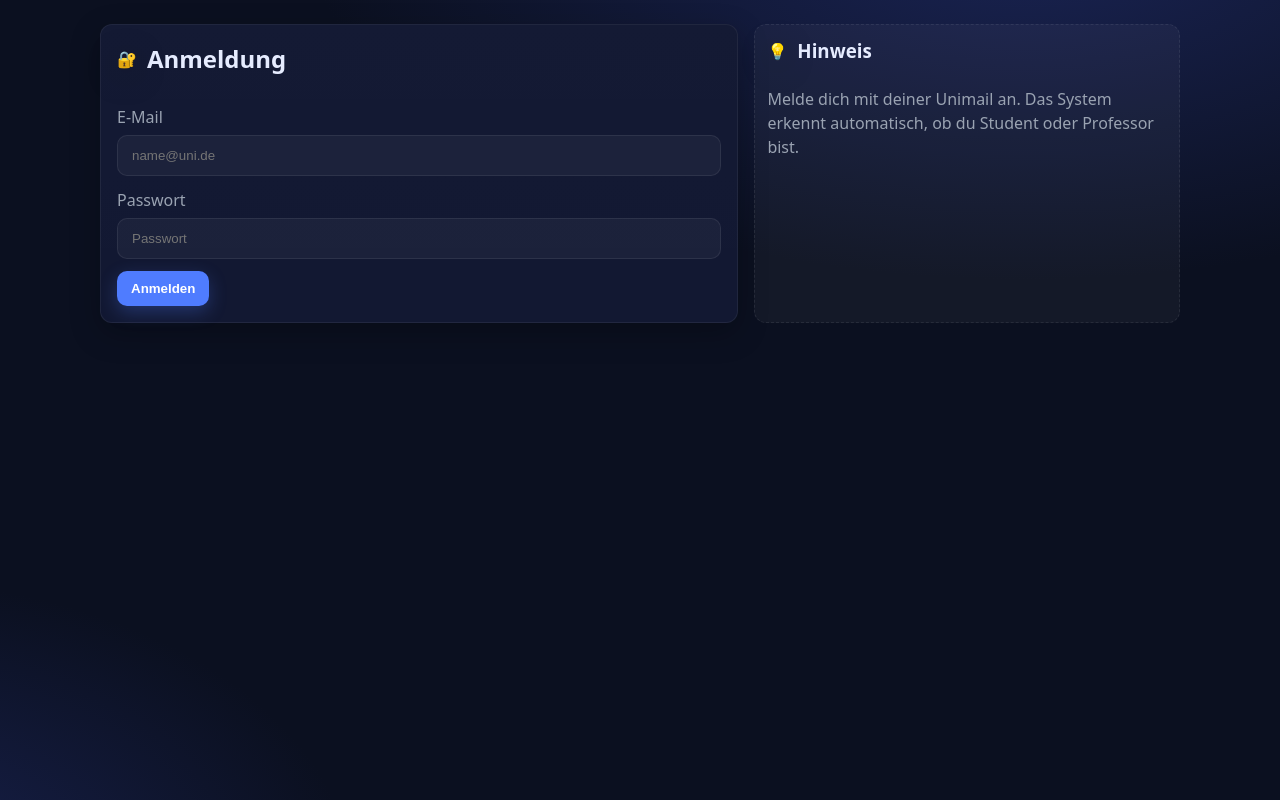
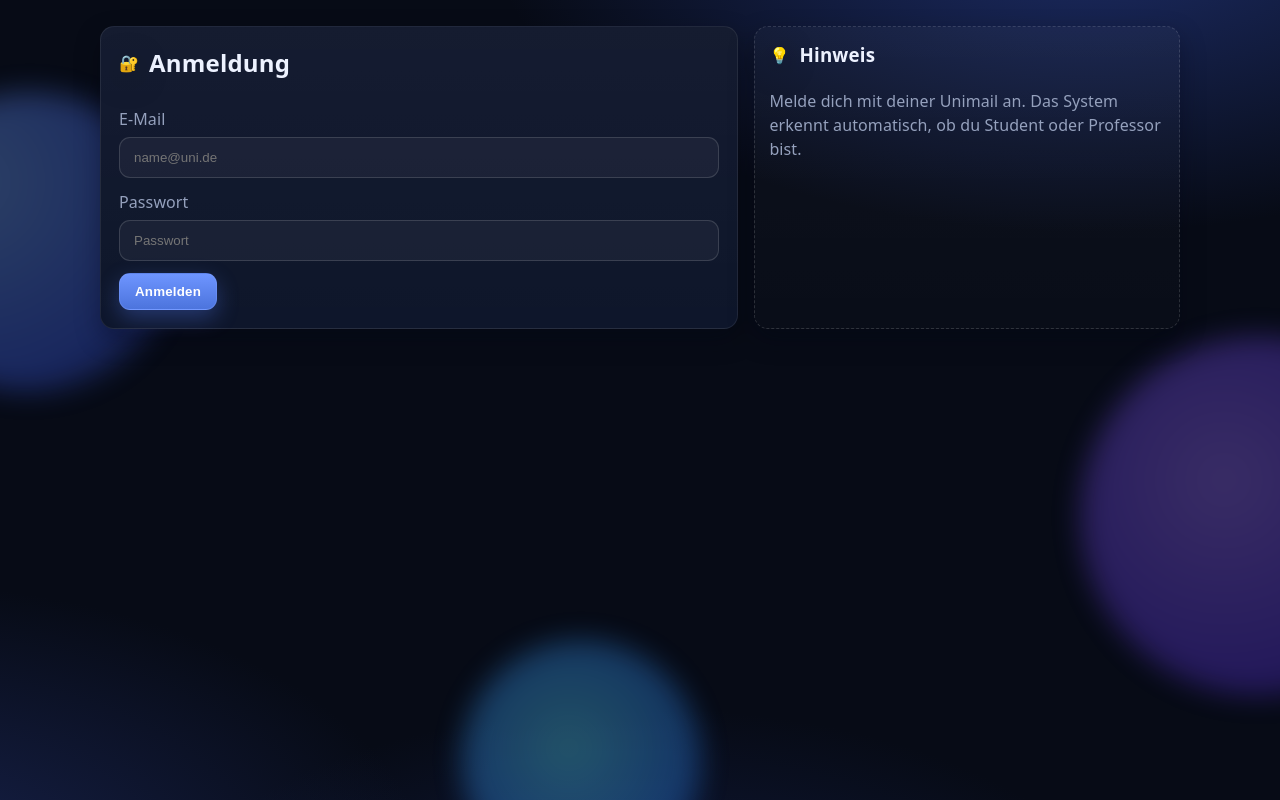
Before and after one commit to Alhag-Ali/AI-Based-Web-Exam-Simulation-with-Automated-Identity-Verification, a React (Create React App) app in the folder AiExam/frontend/: page / in a window 1280 px wide. Built offline with nearby package versions, Linux system fonts and the light colour scheme.

Commit message:
adjusted design

```diff
--- a/AiExam/frontend/src/App.css
+++ b/AiExam/frontend/src/App.css
@@ -1,16 +1,21 @@
 :root {
-  --bg: #0b1020;
-  --panel: #111832;
-  --panel-2: #0f1530;
-  --muted: #9aa3b2;
-  --text: #e6ecff;
-  --primary: #4f7cff;
-  --primary-600: #3f66d0;
+  --bg: #070b16;
+  --bg-2: #0a1226;
+  --panel: #0e1730;
+  --panel-2: #0b1328;
+  --muted: #95a1bd;
+  --text: #edf2ff;
+  --primary: #5d88ff;
+  --primary-600: #4a72db;
+  --primary-soft: rgba(93, 136, 255, 0.2);
   --success: #22c55e;
   --danger: #ef4444;
   --warning: #f59e0b;
-  --ring: 0 0 0 3px rgba(79, 124, 255, 0.35);
-  --radius: 12px;
+  --ring: 0 0 0 4px rgba(93, 136, 255, 0.3);
+  --radius: 14px;
+  --radius-lg: 18px;
+  --shadow-md: 0 16px 38px rgba(2, 7, 20, 0.45);
+  --shadow-sm: 0 10px 24px rgba(2, 7, 20, 0.35);
 }
 
 * { box-sizing: border-box; }
@@ -19,29 +24,73 @@ html, body, #root {
   height: 100%;
 }
 
+.app-shell {
+  min-height: 100%;
+  position: relative;
+  overflow-x: hidden;
+}
+
+.bg-orb {
+  position: fixed;
+  border-radius: 999px;
+  filter: blur(14px);
+  pointer-events: none;
+  z-index: 0;
+  opacity: 0.34;
+}
+
+.orb-a {
+  width: 300px;
+  height: 300px;
+  top: 92px;
+  left: -120px;
+  background: radial-gradient(circle at 30% 30%, #74a7ff, #3c5ce9 70%, transparent 100%);
+}
+
+.orb-b {
+  width: 360px;
+  height: 360px;
+  top: 42%;
+  right: -160px;
+  background: radial-gradient(circle at 40% 40%, #9b6eff, #5b34df 68%, transparent 100%);
+}
+
+.orb-c {
+  width: 240px;
+  height: 240px;
+  bottom: -80px;
+  left: 36%;
+  background: radial-gradient(circle at 45% 45%, #58dcff, #297cf2 72%, transparent 100%);
+}
+
 body {
   margin: 0;
-  background: radial-gradient(1200px 600px at 80% -10%, #1a2455 0%, rgba(10,15,35,0) 60%),
-              radial-gradient(800px 500px at -10% 110%, #18214e 0%, rgba(10,15,35,0) 60%),
+  background:
+              radial-gradient(1000px 520px at 85% -10%, #1d2d68 0%, rgba(6,10,22,0) 60%),
+              radial-gradient(900px 480px at -10% 110%, #18234f 0%, rgba(6,10,22,0) 62%),
+              radial-gradient(700px 350px at 50% 120%, #111b3f 0%, rgba(6,10,22,0) 72%),
               var(--bg);
   color: var(--text);
   font-family: ui-sans-serif, system-ui, -apple-system, Segoe UI, Roboto, Helvetica, Arial, "Apple Color Emoji", "Segoe UI Emoji";
   line-height: 1.5;
+  letter-spacing: 0.1px;
 }
 
 .container {
   width: min(1080px, 92%);
   margin: 0 auto;
-  padding: 24px 0 48px;
+  padding: 26px 0 52px;
+  position: relative;
+  z-index: 1;
 }
 
 .topbar {
   position: sticky;
   top: 0;
   z-index: 10;
-  background: rgba(11,16,32,0.65);
-  backdrop-filter: saturate(140%) blur(8px);
-  border-bottom: 1px solid rgba(255,255,255,0.06);
+  background: rgba(6, 12, 28, 0.74);
+  backdrop-filter: saturate(150%) blur(12px);
+  border-bottom: 1px solid rgba(255,255,255,0.08);
 }
 .topbar-inner {
   width: min(1080px, 92%);
@@ -51,78 +100,125 @@ body {
   justify-content: space-between;
   padding: 12px 0;
 }
+
+.hero {
+  margin-bottom: 18px;
+  padding: 20px;
+  border: 1px solid rgba(123, 160, 255, 0.28);
+  background:
+    linear-gradient(130deg, rgba(101, 142, 255, 0.24), rgba(101, 142, 255, 0) 50%),
+    linear-gradient(180deg, rgba(255,255,255,0.05), rgba(255,255,255,0.015)),
+    var(--panel);
+}
+
+.hero-title {
+  font-size: clamp(22px, 3vw, 30px);
+  font-weight: 800;
+  line-height: 1.2;
+  color: #f4f7ff;
+}
+
+.hero-subtle {
+  margin-top: 8px;
+  color: #b8c6e6;
+  max-width: 72ch;
+}
 .brand {
   display: flex;
   align-items: center;
-  gap: 10px;
+  gap: 11px;
   font-weight: 700;
-  letter-spacing: .3px;
+  letter-spacing: .35px;
+  color: #f2f6ff;
 }
 .brand .logo {
-  width: 28px;
-  height: 28px;
-  border-radius: 8px;
-  background: linear-gradient(135deg, #7096ff, #a06bff);
-  box-shadow: inset 0 0 0 1px rgba(255,255,255,0.15);
+  width: 30px;
+  height: 30px;
+  border-radius: 10px;
+  background: linear-gradient(135deg, #79a0ff, #9a6dff 55%, #6fe8ff);
+  box-shadow:
+    inset 0 0 0 1px rgba(255,255,255,0.2),
+    0 8px 20px rgba(103, 137, 255, 0.3);
 }
 
 .panel {
-  background: linear-gradient(180deg, rgba(255,255,255,0.02), rgba(255,255,255,0.01)) , var(--panel);
-  border: 1px solid rgba(255,255,255,0.06);
-  border-radius: var(--radius);
-  box-shadow: 0 10px 30px rgba(0,0,0,0.25);
+  background:
+    linear-gradient(165deg, rgba(255,255,255,0.08), rgba(255,255,255,0) 35%),
+    linear-gradient(180deg, rgba(255,255,255,0.03), rgba(255,255,255,0.015)),
+    var(--panel);
+  border: 1px solid rgba(255,255,255,0.09);
+  border-radius: var(--radius-lg);
+  box-shadow: var(--shadow-md);
 }
 .card {
-  background: linear-gradient(180deg, rgba(255,255,255,0.02), rgba(255,255,255,0.01)) , var(--panel-2);
-  border: 1px solid rgba(255,255,255,0.06);
+  background:
+    linear-gradient(180deg, rgba(255,255,255,0.04), rgba(255,255,255,0.012)),
+    var(--panel-2);
+  border: 1px solid rgba(255,255,255,0.08);
   border-radius: var(--radius);
-  padding: 16px;
+  padding: 18px;
+  box-shadow: var(--shadow-sm);
 }
 .subtle {
   color: var(--muted);
 }
 .muted-box {
-  background: rgba(255,255,255,0.04);
-  border: 1px dashed rgba(255,255,255,0.08);
+  background: linear-gradient(180deg, rgba(255,255,255,0.03), rgba(255,255,255,0.01));
+  border: 1px dashed rgba(255,255,255,0.14);
   border-radius: var(--radius);
-  padding: 12px;
+  padding: 14px;
 }
 .success-box {
-  background: rgba(34, 197, 94, 0.1);
-  border: 1px solid rgba(34, 197, 94, 0.3);
+  background: linear-gradient(180deg, rgba(34, 197, 94, 0.17), rgba(34, 197, 94, 0.08));
+  border: 1px solid rgba(34, 197, 94, 0.45);
   border-radius: var(--radius);
-  padding: 16px;
+  padding: 14px 16px;
 }
 .error-box {
-  background: rgba(239, 68, 68, 0.1);
-  border: 1px solid rgba(239, 68, 68, 0.3);
+  background: linear-gradient(180deg, rgba(239, 68, 68, 0.16), rgba(239, 68, 68, 0.08));
+  border: 1px solid rgba(239, 68, 68, 0.42);
   border-radius: var(--radius);
-  padding: 16px;
+  padding: 14px 16px;
 }
 
 .btn {
   appearance: none;
-  border: none;
+  border: 1px solid rgba(126, 160, 255, 0.35);
   color: white;
-  background: var(--primary);
-  padding: 10px 14px;
-  border-radius: 10px;
+  background: linear-gradient(180deg, #6e95ff, #4c74dd);
+  padding: 10px 15px;
+  border-radius: 11px;
   font-weight: 600;
+  letter-spacing: 0.2px;
   cursor: pointer;
-  transition: transform .04s ease, background .2s ease, box-shadow .2s ease;
-  box-shadow: 0 6px 18px rgba(79, 124, 255, 0.28);
+  transition: transform .08s ease, background .24s ease, box-shadow .24s ease, border-color .24s ease;
+  box-shadow: 0 8px 22px rgba(87, 129, 255, 0.32);
 }
-.btn:hover { background: var(--primary-600); }
-.btn:active { transform: translateY(1px); }
+.btn:hover {
+  background: linear-gradient(180deg, #7ca0ff, #577ee4);
+  border-color: rgba(144, 178, 255, 0.55);
+}
+.btn:active { transform: translateY(1px) scale(0.995); }
+.btn:focus-visible { outline: none; box-shadow: var(--ring); }
 .btn.secondary {
-  background: transparent;
-  border: 1px solid rgba(255,255,255,0.12);
+  background: rgba(255,255,255,0.02);
+  border: 1px solid rgba(255,255,255,0.18);
   color: var(--text);
   box-shadow: none;
 }
-.btn.success { background: var(--success); box-shadow: 0 6px 18px rgba(34,197,94,.25); }
-.btn.danger  { background: var(--danger);  box-shadow: 0 6px 18px rgba(239,68,68,.25); }
-.btn.warning { background: var(--warning); color: #102; box-shadow: 0 6px 18px rgba(245,158,11,.25); }
+.btn.secondary:hover {
+  background: rgba(255,255,255,0.08);
+  border-color: rgba(255,255,255,0.24);
+}
+.btn.success { background: linear-gradient(180deg, #29d767, #1da64f); border-color: rgba(66, 219, 124, 0.5); box-shadow: 0 8px 22px rgba(34,197,94,.28); }
+.btn.danger  { background: linear-gradient(180deg, #ff6363, #e23c3c); border-color: rgba(255, 112, 112, 0.5); box-shadow: 0 8px 22px rgba(239,68,68,.28); }
+.btn.warning { background: linear-gradient(180deg, #ffc14b, #ee9d0b); color: #1d1300; border-color: rgba(255, 211, 126, 0.5); box-shadow: 0 8px 22px rgba(245,158,11,.3); }
+button:disabled,
+.btn:disabled {
+  opacity: 0.58;
+  cursor: not-allowed;
+  transform: none;
+}
 
 .btn-group {
   display: flex;
@@ -135,21 +231,35 @@ body {
 .input {
   width: 100%;
   padding: 12px 14px;
-  background: rgba(255,255,255,0.04);
-  border: 1px solid rgba(255,255,255,0.08);
+  background: rgba(255,255,255,0.045);
+  border: 1px solid rgba(255,255,255,0.14);
   color: var(--text);
-  border-radius: 10px;
+  border-radius: 11px;
   outline: none;
+  transition: border-color .2s ease, box-shadow .2s ease, background .2s ease;
 }
 .input:focus {
-  border-color: rgba(79,124,255,0.65);
+  background: rgba(255,255,255,0.06);
+  border-color: rgba(103,145,255,0.75);
   box-shadow: var(--ring);
+}
+textarea.input {
+  resize: vertical;
+  min-height: 88px;
+}
+input[type="file"] {
+  width: 100%;
+  padding: 10px;
+  border-radius: 10px;
+  border: 1px solid rgba(255,255,255,0.16);
+  background: rgba(255,255,255,0.03);
+  color: var(--muted);
 }
 .section-title {
   display: flex;
   align-items: center;
   gap: 10px;
-  margin: 0 0 10px;
+  margin: 0 0 8px;
 }
 .section-title .emoji { filter: drop-shadow(0 6px 16px rgba(0,0,0,.35)); }
 
@@ -163,19 +273,114 @@ body {
 
 .list { list-style: none; padding: 0; margin: 0; }
 .list-item {
-  padding: 14px;
-  border-radius: 10px;
+  padding: 15px;
+  border-radius: 12px;
   display: flex;
   align-items: center;
   justify-content: space-between;
-  border: 1px solid rgba(255,255,255,0.06);
-  background: linear-gradient(180deg, rgba(255,255,255,0.02), rgba(255,255,255,0.01));
+  border: 1px solid rgba(255,255,255,0.1);
+  background: linear-gradient(180deg, rgba(255,255,255,0.04), rgba(255,255,255,0.012));
+  transition: transform .14s ease, border-color .2s ease, background .2s ease;
+}
+.list-item:hover {
+  transform: translateY(-1px);
+  border-color: rgba(140, 173, 255, 0.45);
+  background: linear-gradient(180deg, rgba(93, 136, 255, 0.16), rgba(255,255,255,0.02));
 }
 
 .badge {
-  padding: 4px 8px;
-  border: 1px solid rgba(255,255,255,0.12);
+  padding: 5px 10px;
+  border: 1px solid rgba(255,255,255,0.18);
   border-radius: 999px;
   font-size: 12px;
-  color: var(--muted);
+  color: #d3ddf8;
+  background: rgba(255,255,255,0.05);
 }
+
+.mode-switch {
+  display: inline-flex;
+  gap: 4px;
+  padding: 4px;
+  border-radius: 999px;
+  border: 1px solid rgba(255,255,255,0.14);
+  background: rgba(255,255,255,0.04);
+}
+
+.mode-btn {
+  border: 0;
+  border-radius: 999px;
+  padding: 6px 12px;
+  background: transparent;
+  color: #c4d1f0;
+  font-weight: 600;
+  cursor: pointer;
+}
+
+.mode-btn.active {
+  background: linear-gradient(180deg, #6e95ff, #4c74dd);
+  color: #fff;
+}
+
+h1, h2, h3 {
+  letter-spacing: 0.2px;
+}
+
+p {
+  margin: 0;
+}
+
+label {
+  display: grid;
+  gap: 6px;
+  color: #d8e1f8;
+}
+
+a {
+  color: #94b6ff;
+}
+
+::-webkit-scrollbar {
+  width: 10px;
+  height: 10px;
+}
+
+::-webkit-scrollbar-track {
+  background: #080f20;
+}
+
+::-webkit-scrollbar-thumb {
+  background: #2b3d70;
+  border-radius: 10px;
+}
+
+::-webkit-scrollbar-thumb:hover {
+  background: #385293;
+}
+
+@media (max-width: 640px) {
+  .container {
+    width: min(1080px, 94%);
+    padding-top: 18px;
+  }
+  .card {
+    padding: 14px;
+  }
+  .btn {
+    width: 100%;
+  }
+  .btn-group .btn {
+    width: 100%;
+  }
+  .hero {
+    padding: 16px;
+  }
+  .hero-subtle {
+    font-size: 14px;
+  }
+  .mode-switch {
+    width: 100%;
+  }
+  .mode-btn {
+    flex: 1;
+  }
+}
--- a/AiExam/frontend/src/App.js
+++ b/AiExam/frontend/src/App.js
@@ -40,18 +40,43 @@ function App() {
   }, [token]);
 
   if (!token) {
-    return <div className="container"><Login /></div>;
+    return (
+      <div className="app-shell">
+        <div className="bg-orb orb-a" />
+        <div className="bg-orb orb-b" />
+        <div className="bg-orb orb-c" />
+        <div className="container">
+          <Login />
+        </div>
+      </div>
+    );
   }
 
   if (loading) {
-    return <div className="container"><div className="card">Lade...</div></div>;
+    return (
+      <div className="app-shell">
+        <div className="bg-orb orb-a" />
+        <div className="bg-orb orb-b" />
+        <div className="bg-orb orb-c" />
+        <div className="container">
+          <div className="card">Lade...</div>
+        </div>
+      </div>
+    );
   }
 
   if (currentExam) {
     return (
-      <div>
+      <div className="app-shell">
+        <div className="bg-orb orb-a" />
+        <div className="bg-orb orb-b" />
+        <div className="bg-orb orb-c" />
         <TopBar isStaff={isStaff} viewMode={viewMode} onViewModeChange={setViewMode} />
         <div className="container">
+          <div className="hero card">
+            <div className="hero-title">Pruefungsmodus</div>
+            <div className="hero-subtle">Fokussiertes Layout mit Timer, Fragen und Fortschritt.</div>
+          </div>
           <ExamPage exam={currentExam} onExit={() => setCurrentExam(null)} />
         </div>
       </div>
@@ -59,9 +84,20 @@ function App() {
   }
 
   return (
-    <div>
+    <div className="app-shell">
+      <div className="bg-orb orb-a" />
+      <div className="bg-orb orb-b" />
+      <div className="bg-orb orb-c" />
       <TopBar isStaff={isStaff} viewMode={viewMode} onViewModeChange={setViewMode} />
       <div className="container">
+        <div className="hero card">
+          <div className="hero-title">{viewMode === "staff" ? "Professor Dashboard" : "Student Dashboard"}</div>
+          <div className="hero-subtle">
+            {viewMode === "staff"
+              ? "Erstelle Pruefungen, lade PDF-Folien hoch und verwalte Fragen zentral."
+              : "Waehle eine Pruefung, verifiziere dich und starte direkt mit dem Exam."}
+          </div>
+        </div>
         {viewMode === "staff" ? (
           <CreateExam onCreated={(exam) => {
             alert(`Prüfung "${exam.title}" erfolgreich erstellt! Du kannst jetzt Fragen hochladen.`);
@@ -89,6 +125,22 @@ function TopBar({ isStaff, viewMode, onViewModeChange }) {
           <div>AI Exam</div>
         </div>
         <div className="row" style={{ gap: 12, alignItems: "center" }}>
+          {isStaff && (
+            <div className="mode-switch">
+              <button
+                className={`mode-btn ${viewMode === "student" ? "active" : ""}`}
+                onClick={() => onViewModeChange("student")}
+              >
+                Student
+              </button>
+              <button
+                className={`mode-btn ${viewMode === "staff" ? "active" : ""}`}
+                onClick={() => onViewModeChange("staff")}
+              >
+                Professor
+              </button>
+            </div>
+          )}
           <span className="badge">{viewMode === "staff" ? "Professor" : "Student"}</span>
           <button className="btn secondary" onClick={logout}>Abmelden</button>
         </div>
```
Also changed, not shown: AiExam/frontend/src/JoinExam.js (+5 -5 lines), 1 other file (tests, documents, lock files or other folders).
